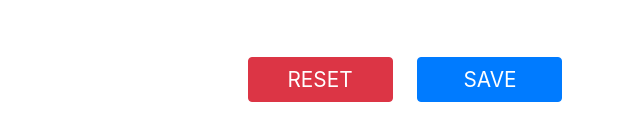
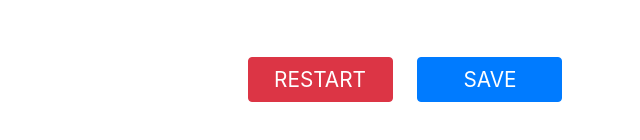
Before and after one commit to HarunaKakinoki/HangCatGame_Revised, a plain HTML site: page index.html in a window 1280 px wide. Shown: the part 472-612 px from the top of the page, 555-1195 px from the left. Drawn offline with nearby package versions, Linux system fonts and the light colour scheme.

Commit message:
implmented restart modal

```diff
--- a/index.html
+++ b/index.html
@@ -63,8 +63,8 @@
             </div>
 
             <!--Confirmation of resetting score-->
-            <div class="modal fade" id="reset_modal" role="dialog">
-                <div class="modal-dialog" id="reset_body"></div>
+            <div class="modal fade" id="restart_modal" role="dialog">
+                <div class="modal-dialog" id="restart_body"></div>
             </div>
 
             </div><!--main_body end-->
--- a/js/controller.js
+++ b/js/controller.js
@@ -3,13 +3,14 @@ const index_init = () => {
     View.createNavBar();
     View.createPlayData();
     View.createHangImg();
-    View.createResetBtn();
+    View.createRestartBtn();
     View.createHint("Hint: Cute cat Meow");
     View.createWord("mysql");
     View.createLetters();
     View.createSaveBtn();
     View.createSignUpModal();
     View.createLoginModal();
+    View.createRestartModal();
 }
 
 index_init();
--- a/js/view.js
+++ b/js/view.js
@@ -1,10 +1,12 @@
 const SCORE_TEXT = "Score : " + score;
 const TRIAL_TEXT = "Trial : " + trial;
-const RESET_BTN = "RESET";
+const RESTART_BTN = "RESTART";
 const SAVE_BTN = "SAVE";
 const APP_NAME = "HangCat Game";
 const SIGNUP_TEXT = "Sign up";
 const LOGIN_TEXT = "Log in";
+const RESTART_TITLE = "Restart";
+const RESTART_BODY = "Are you sure to restart game? Score will be 0."
 const RANKING_TEXT = "Ranking"
 const SUBMIT_BTN = "SUBMIT";
 const NAME_ALERT_TEXT = "Please enter valid user name.";
@@ -75,12 +77,14 @@ const hangCatImg = () => {
     $('#img_container').append($div);
 }
 
-const resetBtn = () => {
+const restartBtn = () => {
     const btn = $('<button/>')
     .attr({
         class : 'btn btn-danger buttons',
         id : 'restBtn',
-    }).text(RESET_BTN);
+        'data-toggle': 'modal',
+        'data-target': '#restart_modal' /*Trigger restart confirmation modal window*/
+    }).text(RESTART_BTN);
 
     $('#buttons_container').append(btn);
 }
@@ -184,7 +188,7 @@ const signUp = () => {
     //Create a framework of a modal window.
     modal(modalName);
 
-    const title = $('<div/>').attr('class', 'modalHeaders')
+    const title = $('<div/>').attr('class', 'modalTitles')
                     .text(SIGNUP_TEXT);
 
     //Name input field.
@@ -226,7 +230,7 @@ const logIn = () => {
     //Create a framework of a modal window.
     modal(modalName);
 
-    const title = $('<div/>').attr('class', 'modalHeaders')
+    const title = $('<div/>').attr('class', 'modalTitles')
                     .text(LOGIN_TEXT);
 
     //Email input field.
@@ -254,8 +258,34 @@ const logIn = () => {
     $('#' + modalName + '_footer').append(submit);
 }
 
-const openModal = (modal_id) => {
-    //$(modal_id).show();
+const restart = () => {
+    const modalName = 'restart';
+
+    //Create a framwork of a modal window.
+    modal(modalName);
+
+    const title = $('<div/>').attr('class', 'modalTitles')
+    .text(RESTART_TITLE);
+
+    const message = $('<div/>').attr('id', 'restartMessage' )
+                    .text(RESTART_BODY);
+
+    const  yesBtn = $('<button/>').attr({
+        type: 'button',
+        class: 'btn btn-primary'
+    })
+    .text('YES');
+
+    const  noBtn = $('<button/>').attr({
+        type: 'button',
+        class: 'btn btn-danger',
+        'data-dismiss': 'modal'
+    })
+    .text('NO');
+
+    $('#' + modalName + '_title').append(title);
+    $('#' + modalName + '_content').append(message);
+    $('#' + modalName + '_footer').append(yesBtn, noBtn);
 }
 
 const View = {
@@ -263,11 +293,12 @@ const View = {
     createNavBar : navBar,
     createPlayData : playData,
     createHangImg : hangCatImg,
-    createResetBtn : resetBtn,
+    createRestartBtn : restartBtn,
     createHint : hint,
     createWord : word,
     createLetters : letters,
     createSaveBtn : saveBtn,
     createSignUpModal : signUp,
-    createLoginModal : logIn
+    createLoginModal : logIn,
+    createRestartModal : restart
 };
```
